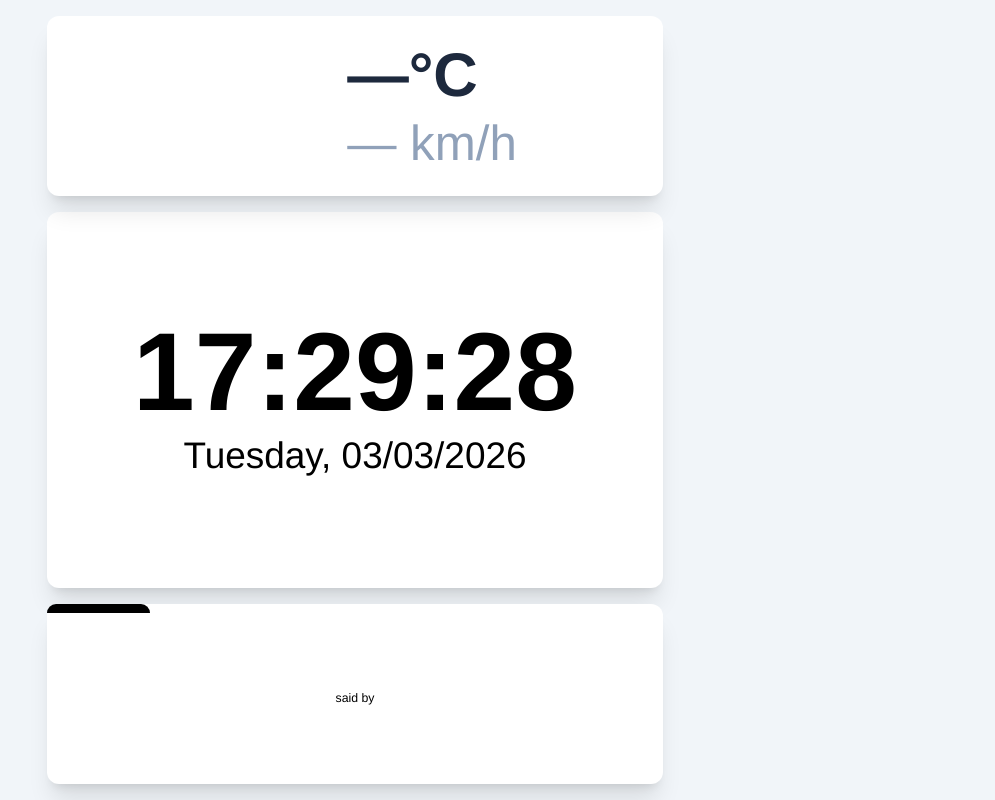
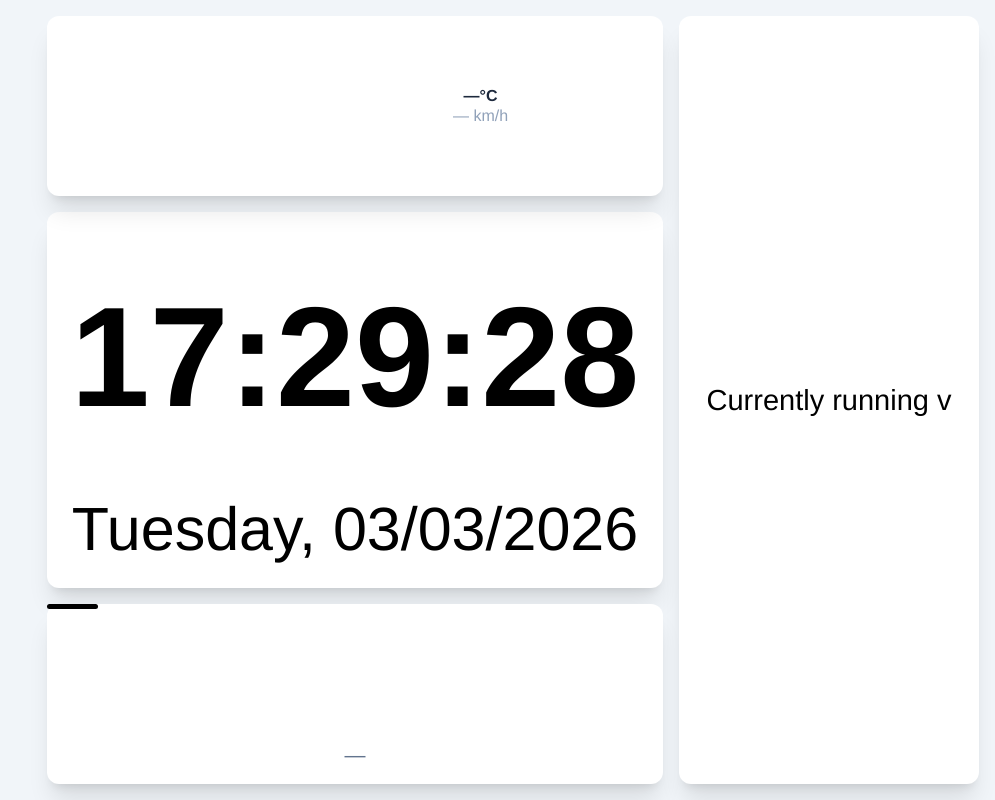
Before and after one commit to leonhofmann1510/smartdisplay, a Vue app in the folder client/: page / in a window 1280 px wide. Shown: the whole page, without its empty margins (285-1280 px from the left). Built offline with nearby package versions, Linux system fonts and the light colour scheme; no server answers; the HTML template or start-up script is replaced by a standard one.

Commit message:
refactor: fit texts correctly

```diff
--- a/client/src/App.vue
+++ b/client/src/App.vue
@@ -16,12 +16,12 @@ import InsiprationWidget from './components/widgets/InsiprationWidget.vue';
       :grid-to-col="6"
     ><DatetimeWidget /></Widget>
 
-    <!-- <Widget
-      :grid-from-row="4"
+    <Widget
+      :grid-from-row="1"
       :grid-from-col="7"
       :grid-to-row="4"
       :grid-to-col="8"
-    ><InfoWidget /></Widget> -->
+    ><InfoWidget /></Widget>
 
     <Widget
       :grid-from-row="1"
@@ -35,7 +35,7 @@ import InsiprationWidget from './components/widgets/InsiprationWidget.vue';
       :grid-from-col="3"
       :grid-to-row="4"
       :grid-to-col="6"
-    ><InsiprationWidget :cycle-length="30"/></Widget>
+    ><InsiprationWidget :cycle-length="60"/></Widget>
   </div>
 </template>
 
--- a/client/src/components/widgets/DatetimeWidget.vue
+++ b/client/src/components/widgets/DatetimeWidget.vue
@@ -1,5 +1,6 @@
 <script setup lang="ts">
 import { ref, onMounted, onBeforeUnmount } from 'vue';
+import FitText from './FitText.vue';
 
 const time = ref('');
 const date = ref('');
@@ -21,10 +22,12 @@ onBeforeUnmount(() => clearInterval(interval));
 </script>
 
 <template>
-  <div class="flex justify-center items-center h-full">
-    <div>
-      <p class="text-[18cqmin] text-center font-bold leading-none">{{ time }}</p>
-      <p class="text-[6cqmin] text-center">{{ date }}</p>
+  <div class="flex flex-col h-full px-6 py-4">
+    <div class="flex-3 w-full">
+      <FitText class="font-bold">{{ time }}</FitText>
+    </div>
+    <div class="flex-1 w-full">
+      <FitText>{{ date }}</FitText>
     </div>
   </div>
 </template>
--- /dev/null
+++ b/client/src/components/widgets/FitText.vue
@@ -0,0 +1,98 @@
+<script setup lang="ts">
+import { ref, onMounted, onUnmounted } from 'vue'
+
+const props = withDefaults(defineProps<{
+  multiline?: boolean
+  minSize?: number
+  maxSize?: number
+}>(), {
+  multiline: false,
+  minSize: 8,
+  maxSize: 400,
+})
+
+defineOptions({ inheritAttrs: false })
+
+const wrapperRef = ref<HTMLElement | null>(null)
+const textRef = ref<HTMLElement | null>(null)
+const fontSize = ref(16)
+
+const fit = () => {
+  const wrapper = wrapperRef.value
+  const text = textRef.value
+  if (!wrapper || !text) return
+
+  // Measure from parent directly — avoids h-full resolution failures on
+  // flex items where height:100% resolves to auto (content height).
+  const parent = wrapper.parentElement
+  if (!parent) return
+
+  const cs = getComputedStyle(parent)
+  const aw = parent.clientWidth - parseFloat(cs.paddingLeft) - parseFloat(cs.paddingRight)
+  const ah = parent.clientHeight - parseFloat(cs.paddingTop) - parseFloat(cs.paddingBottom)
+  if (!aw || !ah) return
+
+  // Explicitly pin wrapper dimensions so overflow:hidden actually clips.
+  wrapper.style.width = aw + 'px'
+  wrapper.style.height = ah + 'px'
+
+  let lo = props.minSize
+  let hi = props.maxSize
+
+  if (props.multiline) {
+    text.style.width = aw + 'px'
+    while (lo < hi - 1) {
+      const mid = (lo + hi) >> 1
+      text.style.fontSize = mid + 'px'
+      if (text.offsetHeight > ah) hi = mid
+      else lo = mid
+    }
+  } else {
+    text.style.width = 'auto'
+    while (lo < hi - 1) {
+      const mid = (lo + hi) >> 1
+      text.style.fontSize = mid + 'px'
+      if (text.offsetWidth > aw || text.offsetHeight > ah) hi = mid
+      else lo = mid
+    }
+  }
+
+  fontSize.value = lo
+  text.style.fontSize = lo + 'px'
+}
+
+let ro: ResizeObserver | null = null
+let mo: MutationObserver | null = null
+
+onMounted(() => {
+  const parent = wrapperRef.value?.parentElement
+  if (parent) {
+    ro = new ResizeObserver(fit)
+    ro.observe(parent)
+  }
+  if (textRef.value) {
+    mo = new MutationObserver(fit)
+    mo.observe(textRef.value, { childList: true, subtree: true, characterData: true })
+  }
+  fit()
+})
+
+onUnmounted(() => {
+  ro?.disconnect()
+  mo?.disconnect()
+})
+</script>
+
+<template>
+  <div ref="wrapperRef" class="overflow-hidden flex items-center justify-center">
+    <span
+      ref="textRef"
+      v-bind="$attrs"
+      :style="{ fontSize: `${fontSize}px` }"
+      class="block text-center leading-tight"
+      :class="{ 'whitespace-nowrap': !multiline }"
+    >
+      <slot />
+    </span>
+  </div>
+</template>
--- a/client/src/components/widgets/InfoWidget.vue
+++ b/client/src/components/widgets/InfoWidget.vue
@@ -3,6 +3,7 @@ import type { Ref } from 'vue';
 import { ref } from 'vue';
 import { useApi } from '@/composables/useApi';
 import type { IBasicInfo } from '@/../../shared/models/IBasicInfo';
+import FitText from './FitText.vue';
 
 const { getBasicInfo } = useApi();
 const basicInfo: Ref<IBasicInfo | null> = ref(null);
@@ -11,8 +12,7 @@ getBasicInfo()
 </script>
 
 <template>
-  <div class="h-full w-full flex justify-center items-center">
-    <p class="text-center text-[8cqw]">Currently running {{ basicInfo?.title }} v{{ basicInfo?.version }}</p>
+  <div class="h-full px-6 py-4">
+    <FitText>Currently running {{ basicInfo?.title }} v{{ basicInfo?.version }}</FitText>
   </div>
 </template>
-1
--- a/client/src/components/widgets/InsiprationWidget.vue
+++ b/client/src/components/widgets/InsiprationWidget.vue
@@ -2,6 +2,7 @@
 import { onMounted, onUnmounted, ref, type Ref } from 'vue';
 import type { IQuote } from '../../../../shared/models/IQuote';
 import { useApi } from '@/composables/useApi';
+import FitText from './FitText.vue';
 
 const props = defineProps<{
   cycleLength: number
@@ -33,15 +34,18 @@ async function changeQuote() {
 onUnmounted(() => {
   clearInterval(timer);
 })
-
 </script>
 
 <template>
-  <div class="h-[5%] rounded-t-xl bg-black" :style="{width: width+'%'}"></div>
-  <div class="flex justify-center items-center h-[95%]">
-    <div>
-      <p class="text-[5cqmin] text-center font-bold leading-none">{{ quote?.text }}</p>
-      <p class="text-[2cqmin] text-center">said by {{ quote?.person }}</p>
+  <div class="h-[3%] rounded-full bg-black" :style="{ width: width + '%' }"></div>
+  <div class="flex flex-col h-[97%] px-6 pt-2 pb-4">
+    <div class="flex-1 flex flex-col gap-1 pt-3">
+      <div class="flex-4">
+        <FitText multiline class="font-bold">{{ quote?.text }}</FitText>
+      </div>
+      <div class="flex-1">
+        <FitText class="text-slate-500">— {{ quote?.person }}</FitText>
+      </div>
     </div>
   </div>
 </template>
--- a/client/src/components/widgets/WeatherWidget.vue
+++ b/client/src/components/widgets/WeatherWidget.vue
@@ -3,6 +3,7 @@ import { ref } from 'vue';
 import { useApi } from '@/composables/useApi';
 import type { IWeatherResponse } from '@/../../shared/models/IWeatherResponse';
 import WeatherIcon from '@/components/widgets/WeatherIcon.vue';
+import FitText from './FitText.vue';
 
 const { getWeather } = useApi();
 const weather = ref<IWeatherResponse | null>(null);
@@ -11,22 +12,20 @@ getWeather().then(v => weather.value = v).catch(console.error);
 </script>
 
 <template>
-  <div class="flex flex-col h-full">
-    <div class="flex items-center justify-center gap-[5cqw] flex-1">
-      <div class="w-[20cqmin] shrink-0">
-        <WeatherIcon
-          v-if="weather"
-          :code="weather.weatherCode"
-          :is-day="!!weather.isDay"
-        />
+  <div class="flex items-center h-full gap-2">
+    <div class="w-[40%] aspect-square">
+      <WeatherIcon
+        v-if="weather"
+        :code="weather.weatherCode"
+        :is-day="!!weather.isDay"
+      />
+    </div>
+    <div class="w-[60%] flex flex-col">
+      <div class="flex-1">
+        <FitText class="font-bold text-slate-800">{{ weather?.temperature ?? '—' }}°C</FitText>
       </div>
-      <div class="flex flex-col gap-[2cqw]">
-        <p class="text-[10cqmin] font-bold leading-none text-slate-800">
-          {{ weather?.temperature ?? '—' }}°C
-        </p>
-        <p class="text-[8cqmin] text-slate-400 leading-none">
-          {{ weather?.windspeed ?? '—' }} km/h
-        </p>
+      <div class="flex-1">
+        <FitText class="text-slate-400">{{ weather?.windspeed ?? '—' }} km/h</FitText>
       </div>
     </div>
   </div>
```
